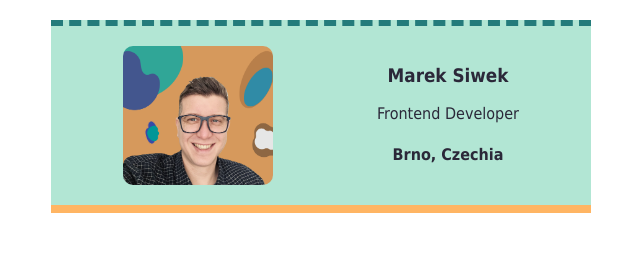
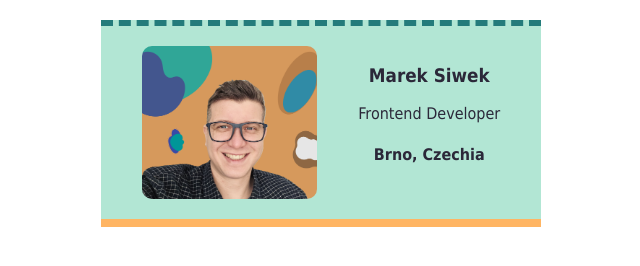
Before and after one commit to theMalker/digitalCard, a plain HTML site: page index.html in a window 1280 px wide. Shown: the whole page, without its empty margins (319-959 px from the left). Drawn offline with Linux system fonts and the light colour scheme.

Commit message:
Update styles.css

```diff
--- a/styles.css
+++ b/styles.css
@@ -4,12 +4,12 @@ body {
 }
 
 .avatar {
-    width: 150px;
+    width: 175px;
     border-radius: 10px;
 }
 
 .card {
-    width: 500px;
+    width: 400px;
     margin: 0 auto;
     padding: 20px;
     display: flex;
```
